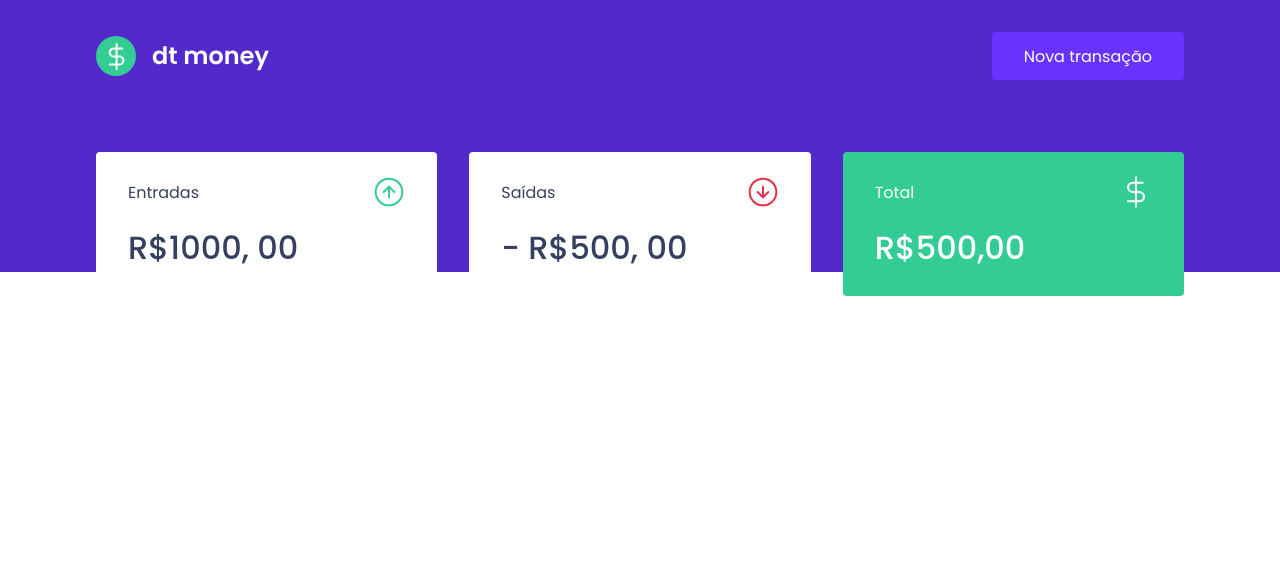
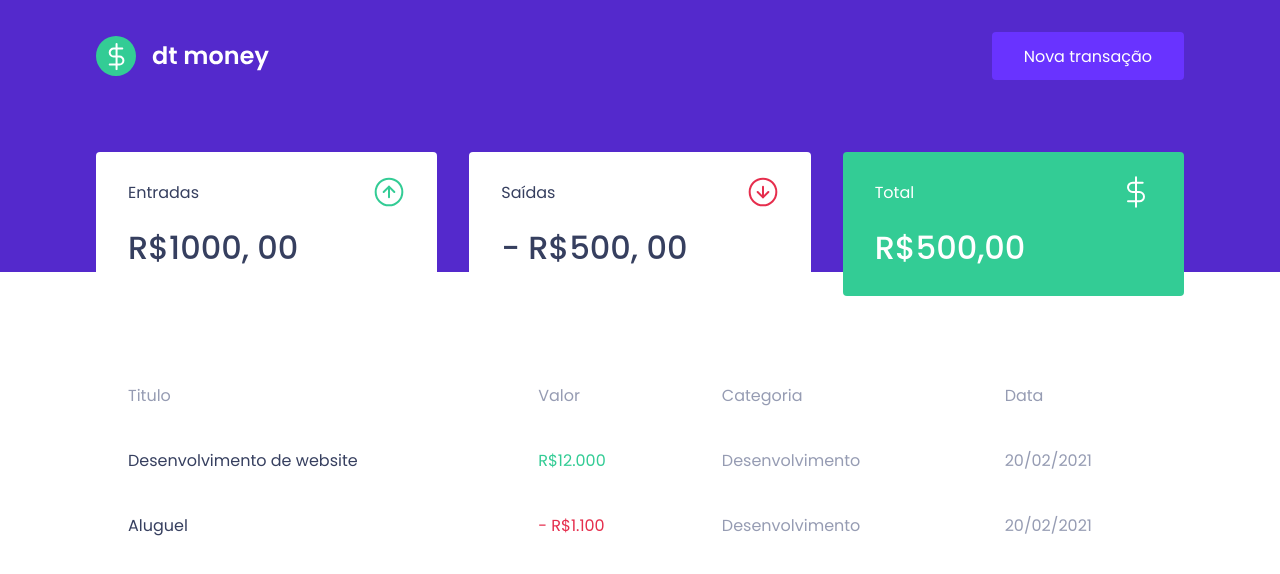
Before and after one commit to AdilsonRamosO/Ignite-ReactJs, a React (Create React App) app in the folder dtmoney/: page / in a window 1280 px wide. Shown: the top 574 px of the page. Built offline with nearby package versions, Linux system fonts and the light colour scheme.

Commit message:
TransactionsTable

```diff
--- a/dtmoney/src/components/Dashboard/index.tsx
+++ b/dtmoney/src/components/Dashboard/index.tsx
@@ -1,10 +1,12 @@
 import { Container } from "./styles";
 import { Summary } from "../Summary";
+import { TransactionsTable } from "../TransactionsTable";
 
 export function Dashboard() {
     return (
         <Container>
             <Summary />
+            <TransactionsTable />
         </Container>
     )
 }
--- /dev/null
+++ b/dtmoney/src/components/TransactionsTable/index.tsx
@@ -0,0 +1,33 @@
+import { Container } from "./styles";
+
+export function TransactionsTable() {
+    return (
+        <Container>
+            <table>
+                <thead>
+                    <tr>
+                        <th>Titulo</th>
+                        <th>Valor</th>
+                        <th>Categoria</th>
+                        <th>Data</th>
+                    </tr>
+                </thead>
+
+                <tbody>
+                    <tr>
+                        <td> Desenvolvimento de website </td>
+                        <td className="deposit"> R$12.000 </td>
+                        <td> Desenvolvimento </td>
+                        <td> 20/02/2021 </td>
+                    </tr>
+                    <tr>
+                        <td> Aluguel </td>
+                        <td className="withdraw">- R$1.100 </td>
+                        <td> Desenvolvimento </td>
+                        <td> 20/02/2021 </td>
+                    </tr>
+                </tbody>
+            </table>
+        </Container>
+    )
+}
--- /dev/null
+++ b/dtmoney/src/components/TransactionsTable/styles.ts
@@ -0,0 +1,33 @@
+import styled from 'styled-components'
+
+export const Container = styled.header`
+  margin-top: 4rem;
+  table {
+    border-spacing: 0 0.5rem;
+    width: 100%;
+    th {
+      color: var(--text-body);
+      font-weight: 400;
+      line-height: 1.5rem;
+      padding: 1rem 2rem;
+      text-align: left;
+    }
+    td {
+      background-color: var(--shape);
+      border: 0;
+      border-radius: 0.25rem;
+      color: var(--text-body);
+      padding: 1rem 2rem;
+      &:first-child {
+        color: var(--text-title);
+      }
+      &.deposit {
+        color: var(--green);
+      }
+
+      &.withdraw {
+        color: var(--red);
+      }
+    }
+  }
+`
--- a/dtmoney/src/styles/global.ts
+++ b/dtmoney/src/styles/global.ts
@@ -9,7 +9,7 @@
         --blue-light: #6933FF;
         --text-title: #363f5f;
         --text-body: #969cb3;
-        --shape: #FFFFFF;
+        --shape: #fff;
 
     }
 
```
